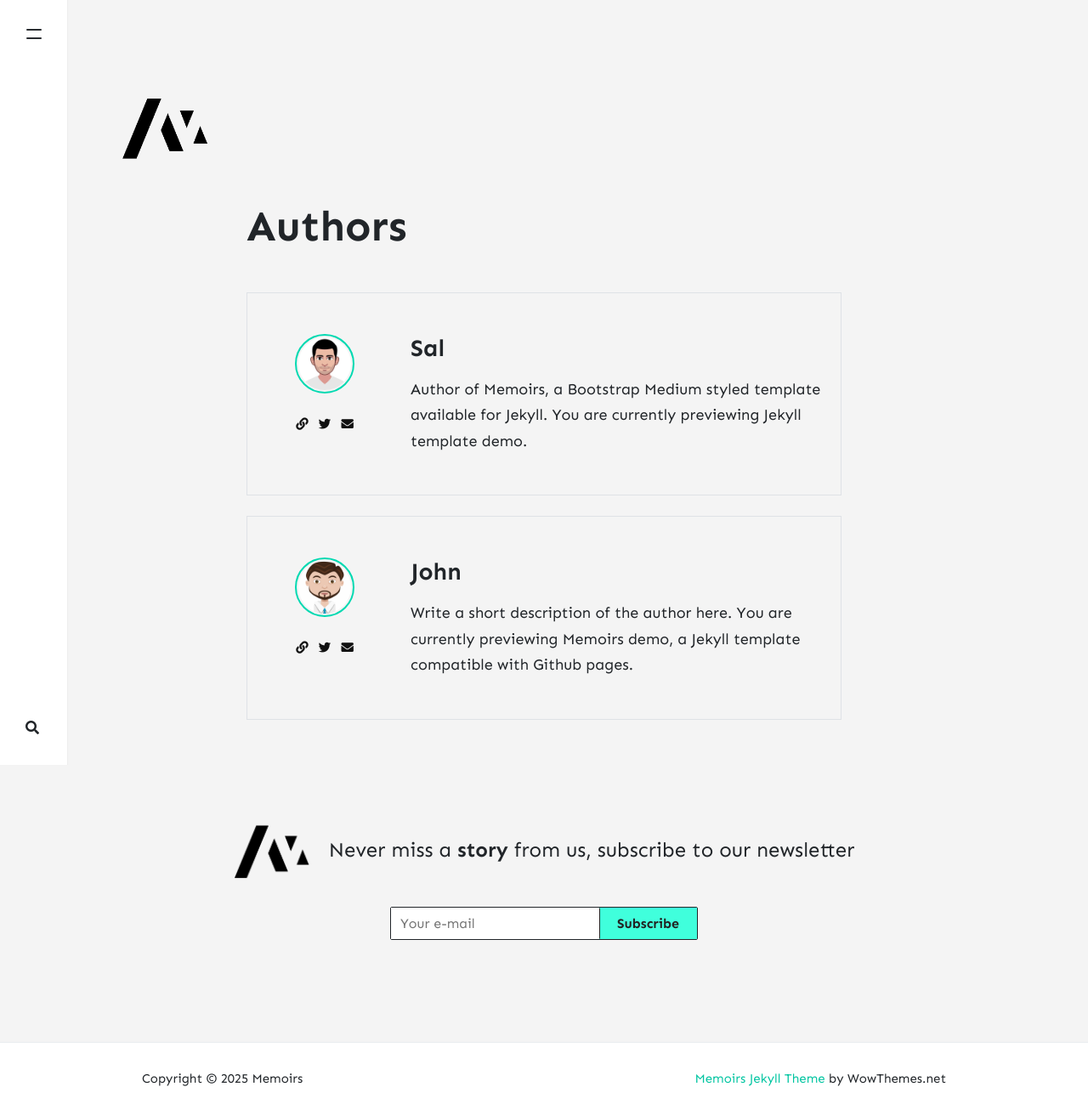
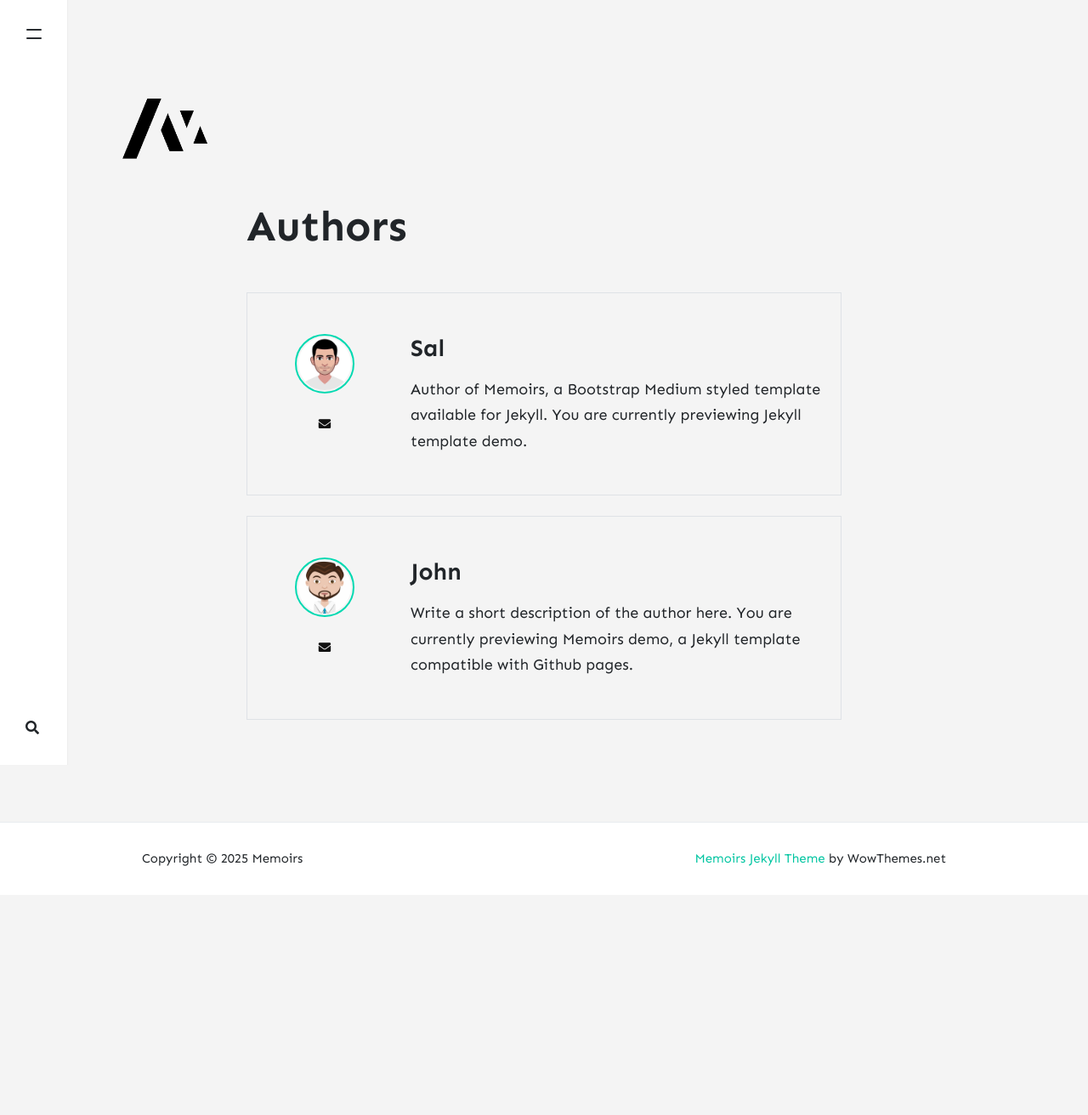
Before and after one commit to jensettl/jensettl.github.io, a Jekyll site: the page built from _pages/authors.html, in a window 1280 px wide. Shown: the whole page at 85% size. Built offline with Jekyll 4.4.1, drawn with Linux system fonts in a browser that asks for light colours; nearby versions of some CDN libraries; comment, search, counter and statistics services are not loaded; after the commit the page ends 1053 px from its top, so only the background shows below that.

Commit message:
jekyll theme cleanup for personal use

```diff
--- a/_layouts/default.html
+++ b/_layouts/default.html
@@ -52,9 +52,8 @@
         <h3>Navigation</h3>
         <li><a href="{{ site.baseurl }}/">Home</a></li>
         <li><a href="{{ site.baseurl }}/about">About</a></li>
-        <li><a href="{{ site.baseurl }}/authors">Contributors <span class="badge badge-primary">new</span></a></li>
-        <li><a target="_blank" href="https://bootstrapstarter.com/jekyll-theme-memoirs/">Get Memoirs</a></li>
-        <li><a href="{{ site.baseurl }}/contact">Contact</a></li>
+        <li><a href="{{ site.baseurl }}/authors">Contributors</a></li>
+        <!-- <li><a href="{{ site.baseurl }}/contact">Contact</a></li>        -->
     </ul>
 </nav>
 
@@ -90,19 +89,6 @@
         {{ content }}
     </div>
 
-    {% if site.mailchimp-list %}
-    <!-- Newsletter
-    ================================================== -->
-    <div class="newsletter text-center">
-        <span class="h4"><img src="{{ site.baseurl }}/{{ site.logo }}" class="newsletter-logo" alt="{{site.title}}"> &nbsp; Never miss a <b>story</b> from us, subscribe to our newsletter</span>
-        <form action="{{site.mailchimp-list}}" method="post" name="mc-embedded-subscribe-form" class="wj-contact-form validate" target="_blank" novalidate>
-            <div class="mc-field-group d-inline-flex">
-            <input type="email" placeholder="Your e-mail" name="EMAIL" class="required email" id="mce-EMAIL" autocomplete="on" required>
-            <input type="submit" value="Subscribe" name="subscribe" class="heart">
-            </div>
-        </form>
-    </div>
-    {% endif %}
 
 </div>
 
@@ -111,6 +97,7 @@
 <footer class="footer">
     <div class="container">
         <div class="row">
+
             <div class="col-md-6 col-sm-12 text-center text-lg-left">
                 Copyright © {{ site.time | date: "%Y" }} {{ site.name }}
             </div>
--- a/_pages/authors.html
+++ b/_pages/authors.html
@@ -17,14 +17,6 @@ comments: false
 
                 <p class="mt-4 mb-0 small text-center">
 
-                    {% if author[1].web %}
-                        <a target="_blank" class="d-inline-block mx-1 text-dark" href="{{ author[1].web }}"><i class="fa fa-link"></i></a>
-                    {% endif %}
-
-                    {% if author[1].twitter %}
-                        <a target="_blank" class="d-inline-block mx-1 text-dark" href="{{ author[1].twitter }}"><i class="fab fa-twitter"></i></a>
-                    {% endif %}
-
                     {% if author[1].email %}
                         <a class="d-inline-block mx-1 text-dark" href="mailto:{{ author[1].email }}"><i class="fa fa-envelope"></i></a>
                     {% endif %}
```
